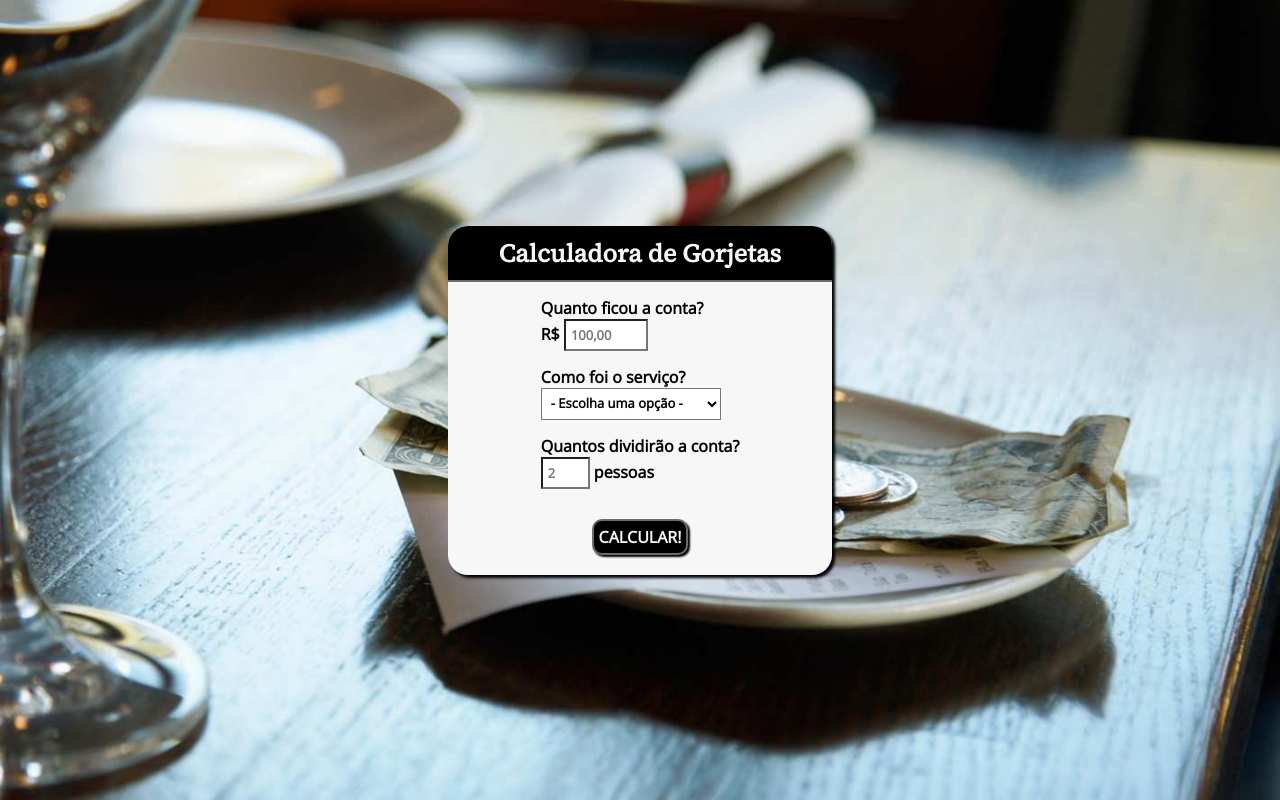
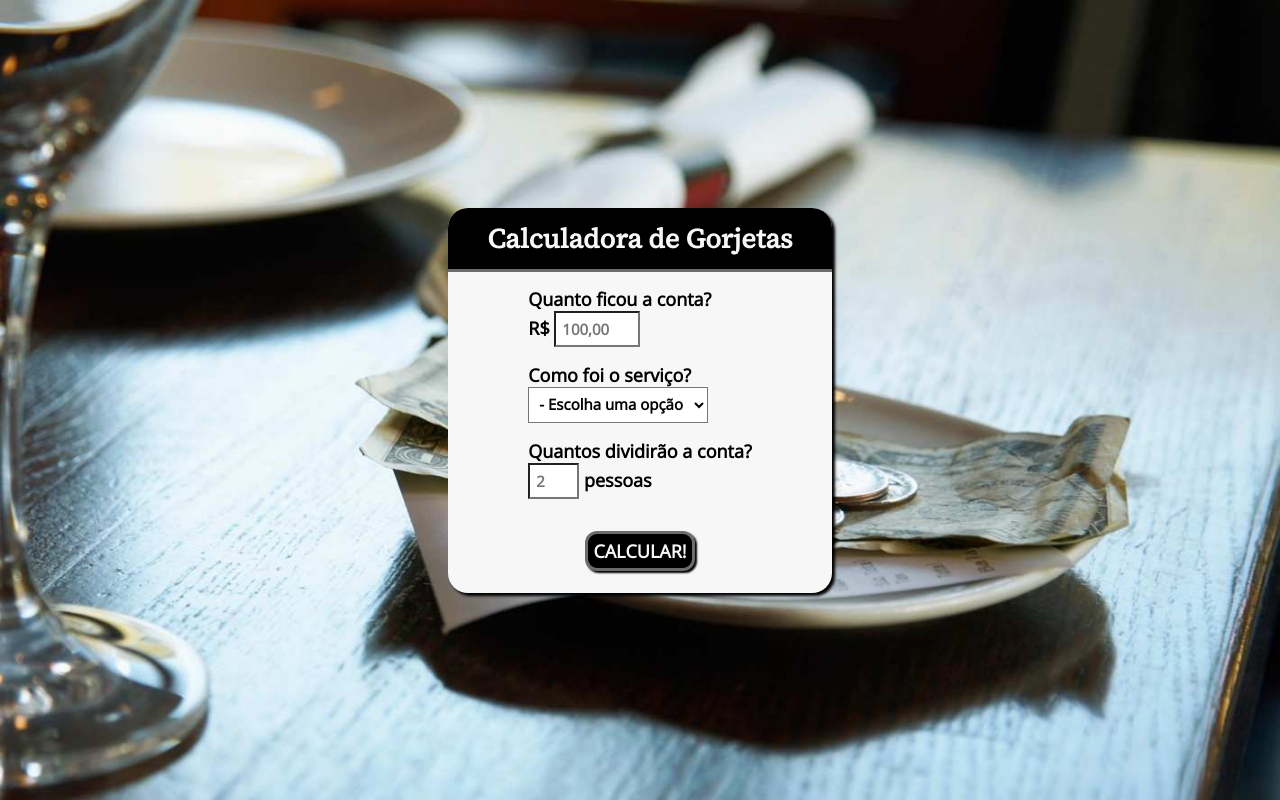
Before and after one commit to MarlonJames99/Tip_Calculator, a plain HTML site: page index.html in a window 1280 px wide. Drawn offline with nearby package versions, Linux system fonts and the light colour scheme.

Commit message:
resizing container

```diff
--- a/css/styles.css
+++ b/css/styles.css
@@ -15,7 +15,7 @@
 }
 
 body {
-    font-size: 16px;
+    font-size: 18px;
     font-family: var(--main-font);
     font-weight: bold;
     background-color: var(--terciary-color);
@@ -48,15 +48,15 @@ main {
 
 #container #header {
     text-align: center;
-    padding: 10px 0px;
+    padding: 12px 0px;
     width: 100%;
     background-color: var(--main-bg-color);
     border-radius: 20px 20px 0 0;
-    border-bottom: 2px solid var(--terciary-color);
+    border-bottom: 3px solid var(--terciary-color);
 }
 
 #header h1 {
-    font-size: 25px;
+    font-size: 27px;
     font-family: 'Source Serif 4', sans-serif;
     color: var(--primary-color);
 }
@@ -64,15 +64,15 @@ main {
 #container form {
     display: flex;
     flex-direction: column;
-    gap: 15px;
+    gap: 16px;
     padding: 15px 10px 0px 10px;
 }
 
 .formItems {
-    padding: 5px;
+    padding: 6px;
     background-color: white;
     font-family: var(--main-font);
-    font-size: 13px;
+    font-size: 15px;
     font-weight: bold;
 }
 
@@ -81,7 +81,7 @@ main select {
 }
 
 .formItems:focus {
-    border: 2px solid var(--focus-border);
+    border: 3px solid var(--focus-border);
     outline: none;
 }
 
@@ -98,19 +98,19 @@ main select {
 }
 
 #buttonBox {
-    margin: 15px auto 20px;
+    margin: 16px auto 22px;
 }
 
 #calcButton {
     padding: 5px;
     font-family: var(--main-font);
-    font-size: 16px;
+    font-size: 18px;
     font-weight: bold;
     text-transform: uppercase;
     color: var(--primary-color);
     background-color: var(--main-bg-color);
-    border: 2px solid var(--terciary-color);
-    border-radius: 10px;
+    border: 3px solid var(--terciary-color);
+    border-radius: 12px;
     box-shadow: 2px 2px 2px var(--main-bg-color);
     cursor: pointer;
 }
@@ -120,13 +120,13 @@ main select {
 }
 
 #calcButton:focus {
-    background-color: var(--primary-color);
-    color: var(--main-bg-color);
-    border: 2px solid var(--focus-border);
+    border: 3px solid var(--focus-border);
+    transform: translate(0, 0.2rem);
+    box-shadow:none;
 }
 
 #totalTip {
-    padding-bottom: 15px;
-    font-size: 18px;
+    padding-bottom: 16px;
+    font-size: 20px;
     text-align: center;
 }
```
